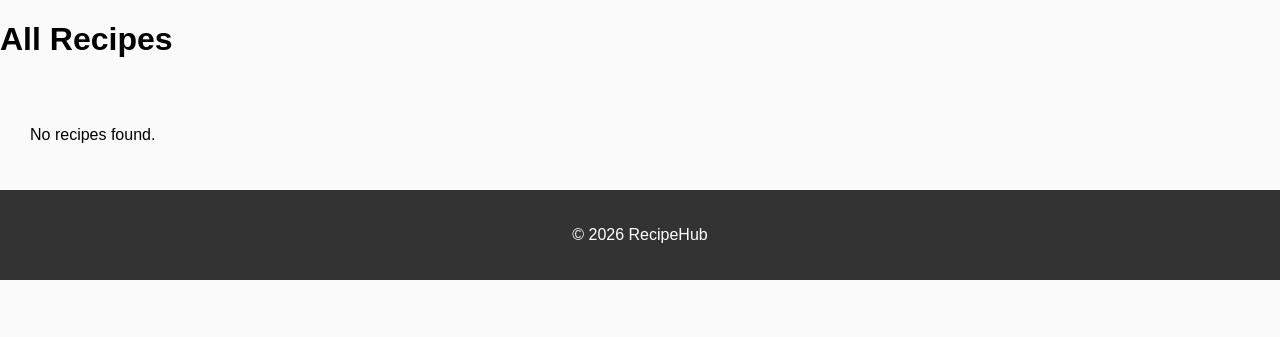
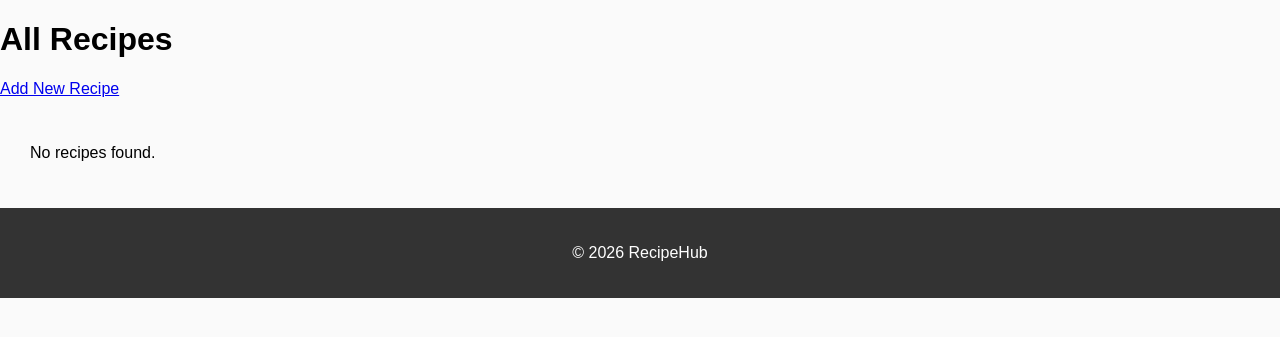
Before and after one commit to Kassem79/Kassem79-recipe_project, a Django app: page /recipes/ in a window 1280 px wide. Shown: the part 49-386 px from the top of the page. Run offline with Django 4.2, Linux system fonts and the light colour scheme; data that the repository does not hold is empty.

Commit message:
Add CRUED

```diff
--- a/recipe_project/templates/base.html
+++ b/recipe_project/templates/base.html
@@ -6,6 +6,7 @@
     {% load static %}
 
     <link rel="stylesheet" href="{% static 'css/style.css' %}">
+    <link rel="icon" href="{% static 'favicon.ico' %}">
 </head>
 
 <body>
--- a/recipe_project/templates/recipes.html
+++ b/recipe_project/templates/recipes.html
@@ -3,6 +3,8 @@
 {% block content %}
 
 <h1>All Recipes</h1>
+<a href="{% url 'recipe_create' %}" class="btn btn-primary">Add New Recipe</a>
+
 
 <div class="recipe-grid">
 
@@ -16,7 +18,9 @@
 
     <h3>{{ recipe.title }}</h3>
 
-    <a href="/recipe/{{ recipe.id }}/">View</a>
+    <a href="{% url 'recipe_detail' recipe.pk %}">View</a>
+    <a href="{% url 'recipe_update' recipe.pk %}">Edit</a>
+    <a href="{% url 'recipe_delete' recipe.pk %}">Delete</a>
 
 </div>
 
--- a/recipe_project/urls.py
+++ b/recipe_project/urls.py
@@ -1,13 +1,19 @@
 from django.urls import path
 from . import views
 
+urlpatterns = [
+    path('', views.home, name='home'),
 
-urlpatterns = [
-     path('', views.home, name='home'),
     path('recipes/', views.recipe_list, name='recipe_list'),
     path('recipe/<int:id>/', views.recipe_detail, name='recipe_detail'),
+
+    path('create/', views.recipe_create, name='recipe_create'),
+    path('update/<int:pk>/', views.recipe_update, name='recipe_update'),
+    path('delete/<int:pk>/', views.recipe_delete, name='recipe_delete'),
+
+    path('categories/', views.categories, name='categories'),
+
     path('login/', views.login_view, name='login'),
     path('logout/', views.logout_view, name='logout'),
     path('signup/', views.signup_view, name='signup'),
-    path('categories/', views.categories, name='categories'),
 ]
--- a/recipe_project/views.py
+++ b/recipe_project/views.py
@@ -1,7 +1,8 @@
-from django.shortcuts import render, redirect
+from django.shortcuts import render, get_object_or_404, redirect
 from django.contrib.auth import authenticate, login, logout
+from django.contrib.auth.forms import UserCreationForm
 from .models import Recipe, Category
-from django.contrib.auth.forms import UserCreationForm
+from .forms import RecipeForm
 
 # Home page view
 def home(request):
@@ -21,13 +22,15 @@ def home(request):
     return render(request, 'home.html', context)
 
 # Recipe list view
+
 def recipe_list(request):
     recipes = Recipe.objects.all()
     return render(request, 'recipes.html', {'recipes': recipes})
 
 # Recipe detail view
+
 def recipe_detail(request, id):
-    recipe = Recipe.objects.get(id=id)
+    recipe = get_object_or_404(Recipe, id=id)
     return render(request, 'recipe_detail.html', {'recipe': recipe})
 
 # Login view
@@ -67,3 +70,40 @@ def signup_view(request):
         form = UserCreationForm()
 
     return render(request, "signup.html", {"form": form})
+
+
+def recipe_create(request):
+    if request.method == "POST":
+        form = RecipeForm(request.POST, request.FILES)
+        if form.is_valid():
+            form.save()
+            return redirect('recipe_list')
+    else:
+        form = RecipeForm()
+
+    return render(request, 'recipes/recipe_form.html', {'form': form})
+
+
+def recipe_delete(request, pk):
+    recipe = get_object_or_404(Recipe, pk=pk)
+
+    if request.method == "POST":
+        recipe.delete()
+        return redirect('recipe_list')
+
+    return render(request, 'recipes/recipe_confirm_delete.html', {'recipe': recipe})
+
+
+
+def recipe_update(request, pk):
+    recipe = get_object_or_404(Recipe, pk=pk)
+
+    if request.method == "POST":
+        form = RecipeForm(request.POST, request.FILES, instance=recipe)
+        if form.is_valid():
+            form.save()
+            return redirect('recipe_list')
+    else:
+        form = RecipeForm(instance=recipe)
+
+    return render(request, 'recipes/recipe_form.html', {'form': form})
```
Also changed, not shown: recipe_project/forms.py (added, +7 -0 lines), recipe_project/static/css/style.css (+52 -25 lines), recipe_project/templates/recipes/recipe_form.html (added, +45 -0 lines), recipe_project/templates/recipes/recipe_list.html (added, +27 -0 lines), recipe_project/static/images/image1.avif (added), recipe_project/static/images/image2.avif (added), recipe_project/static/images/image3.avif (added), recipe_project/static/images/image4.avif (added), 1 other file.
